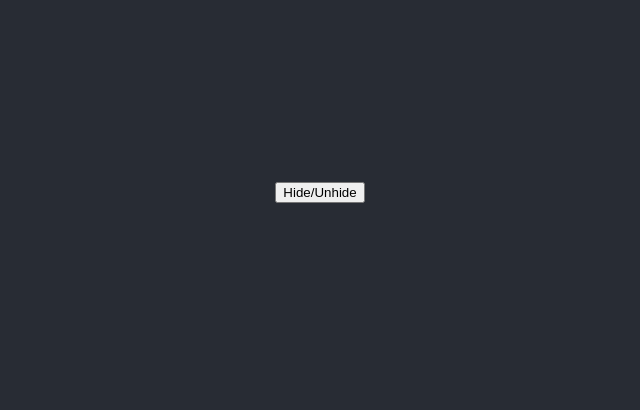
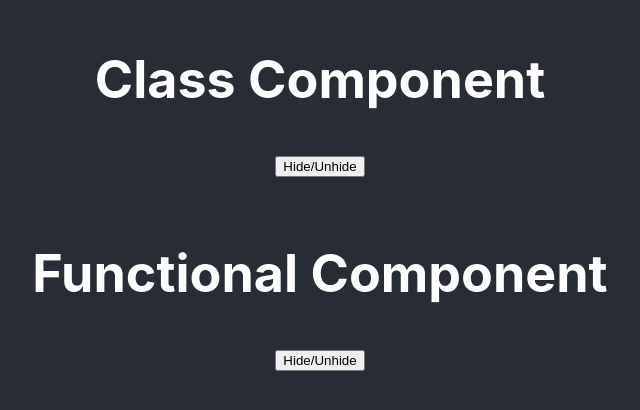
Before and after one commit to faisalshehzaddev/react-training, a React (Create React App) app: page / in a window 1280 px wide. Shown: the part 208-618 px from the top of the page, without its empty margins (320-960 px from the left). Built offline with nearby package versions, Linux system fonts and the light colour scheme.

Commit message:
functional code using use state

```diff
--- a/src/App.js
+++ b/src/App.js
@@ -1,15 +1,41 @@
 import logo from "./logo.svg";
 import "./App.css";
-import Counter from "./components/ClassComponents/Counter";
+import ClassCounter from "./components/ClassComponents/Counter";
+import FunctionalCounter from "./components/FunctionalComponents/Counter";
 import { useState } from "react";
 
 function App() {
-  const [showCounter, setShowCounter] = useState(false);
+  const [showClassCounter, setShowClassCounter] = useState(false);
+  const [showFunctionalCounter, setFunctionalCounter] = useState(false);
   return (
     <div className="App">
       <header className="App-header">
-        <button type="button" onClick={() => {setShowCounter(!showCounter)}}>Hide/Unhide</button>
-        {showCounter && <Counter />}</header>
+        <div>
+          <h1>Class Component</h1>
+          <button
+            type="button"
+            onClick={() => {
+              setShowClassCounter(!showClassCounter);
+            }}
+          >
+            Hide/Unhide
+          </button>
+          {showClassCounter && <ClassCounter />}
+        </div>
+        <br />
+        <div>
+          <h1>Functional Component</h1>
+          <button
+            type="button"
+            onClick={() => {
+              setFunctionalCounter(!showFunctionalCounter);
+            }}
+          >
+            Hide/Unhide
+          </button>
+          {showFunctionalCounter && <FunctionalCounter initialValue={0} />}
+        </div>
+      </header>
     </div>
   );
 }
--- /dev/null
+++ b/src/components/FunctionalComponents/Counter.jsx
@@ -0,0 +1,24 @@
+import React, { useState } from "react";
+import PropTypes from "prop-types";
+
+function Counter({initialValue}) {
+  const [counter, setCounter] = useState(initialValue);
+
+  return (
+    <div>
+      <h1>Counter {counter}</h1>
+      <button type="button" onClick={() => setCounter(counter + 1)}>
+        Increment
+      </button>
+      <button type="button" onClick={() => setCounter(counter - 1)}>
+        Decrement
+      </button>
+    </div>
+  );
+}
+
+Counter.propTypes = {
+  initialValue: PropTypes.number.isRequired
+}
+
+export default Counter;
```
Also changed, not shown: src/components/ClassComponents/Counter copy.jsx (deleted, +0 -22 lines).
